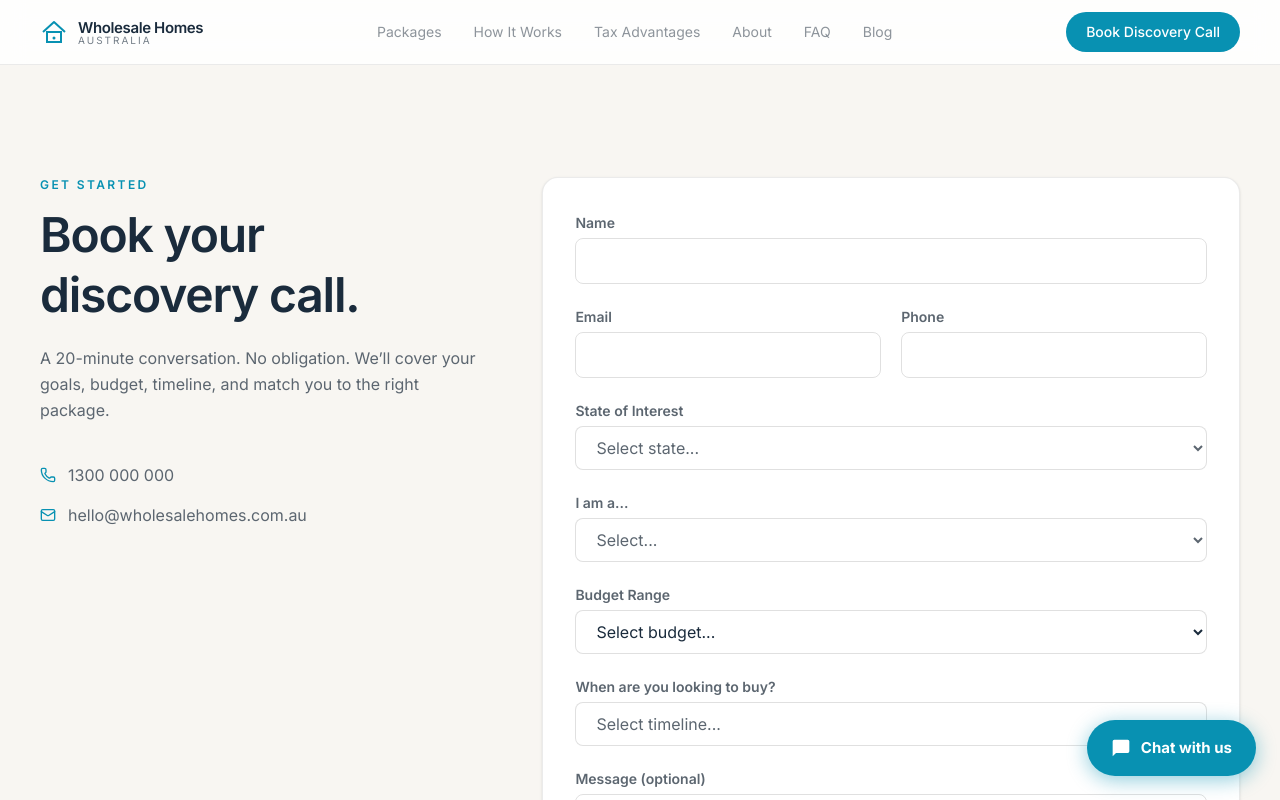
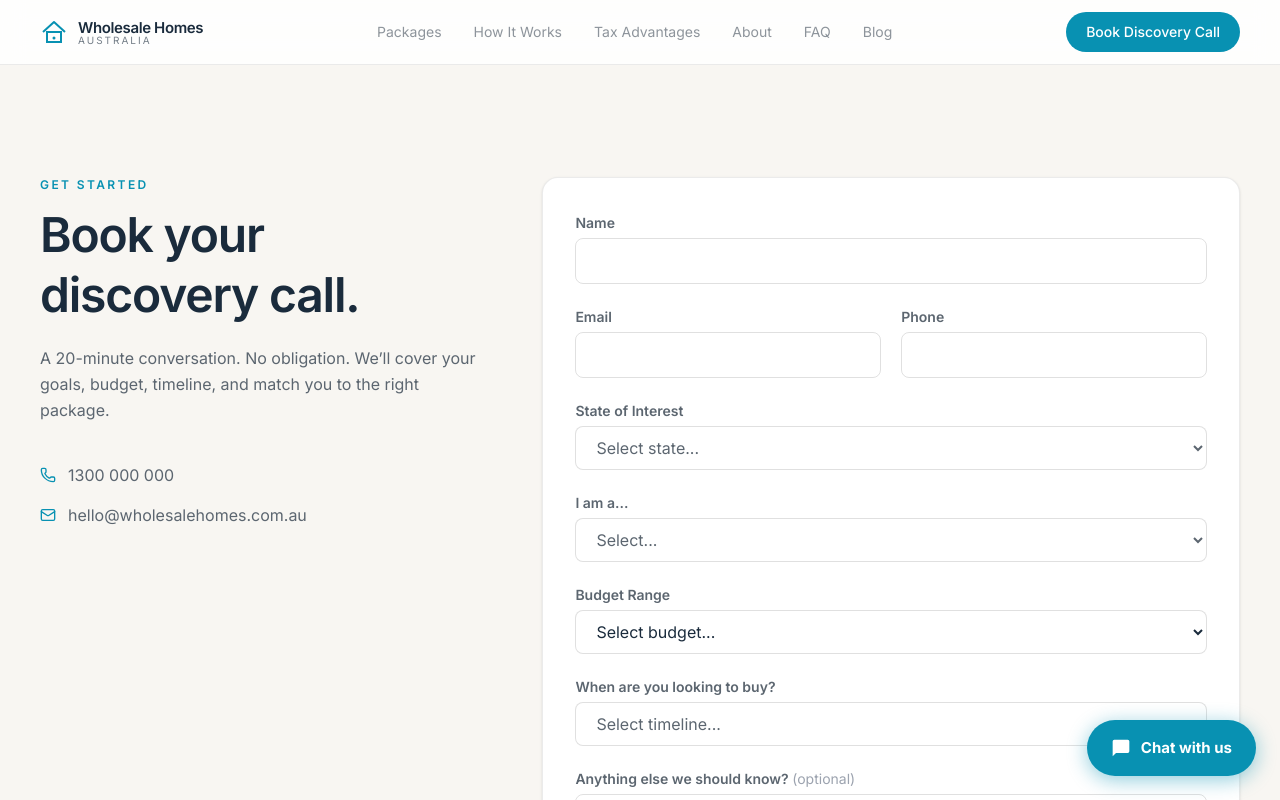
Before and after one commit to sg-satoshi/saabai-site, a Next.js app: page /sites/wholesale-homes/contact in a window 1280 px wide. Shown: the top 800 px of the page. Built offline with nearby package versions, Linux system fonts and the light colour scheme.

Commit message:
fix: rename Message label to 'Anything else we should know? (optional)'

```diff
--- a/app/rex-changelog/ChangelogClient.tsx
+++ b/app/rex-changelog/ChangelogClient.tsx
@@ -32,6 +32,7 @@ const CHANGELOG: Day[] = [
   {
     date: "30 Jun 2026",
     entries: [
+      { time: "01:05", tag: "NEW", title: "Add buyer type (first home buyer/investor/downsizer) and purchase timeline (0-3/3-6/6-12 months, researching) fields to contact form, send all fields to Telegram alert" },
       { time: "01:00", tag: "UPDATE", title: "Trigger redeploy after TELEGRAM_CHAT_ID_WHOLESALE_HOMES env var update" },
       { time: "00:34", tag: "NEW", title: "Wire wholesale-homes contact form to Telegram — add site to TELEGRAM_SITES, fix CORS for multiple origins, send state/budget in lead, add state/budget to Telegram alert message" },
       { time: "00:29", tag: "FIX", title: "Switch hero bg from img tag to CSS background-image — covers full section on mobile" },
--- a/app/sites/wholesale-homes/contact/page.tsx
+++ b/app/sites/wholesale-homes/contact/page.tsx
@@ -123,7 +123,7 @@ export default function ContactPage() {
                       </select>
                     </div>
                     <div className="md:col-span-2">
-                      <label className="text-xs font-semibold text-[#5C6670] md:text-sm">Message (optional)</label>
+                      <label className="text-xs font-semibold text-[#5C6670] md:text-sm">Anything else we should know? <span className="font-normal text-[#9CA3AF]">(optional)</span></label>
                       <textarea name="message" rows={3} className="mt-1 w-full rounded-lg border border-[rgba(0,0,0,0.12)] px-4 py-2.5 text-sm outline-none focus:border-[#0891b2] resize-none md:text-base" />
                     </div>
                   </div>
```
